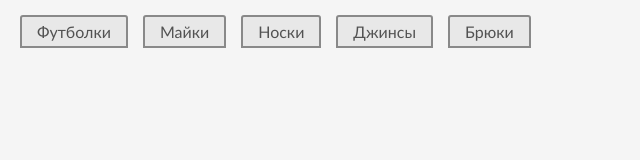
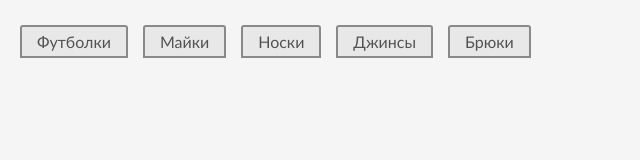
Before and after one commit to ZackTristen/market, a plain HTML site: page index.html in a window 1280 px wide. Shown: the whole page, without its empty margins (0-640 px from the left). Drawn offline with Linux system fonts and the light colour scheme.

Commit message:
Update style.css

```diff
--- a/style.css
+++ b/style.css
@@ -1,5 +1,7 @@
 body {
-  margin: 15px 0 0 15px;
+  margin-top: 15px;
+  margin-left:15px;
+  margin-right:15px;
   background-color:  rgb(245,245,245);
   font-family:"Calibri", sans-serif;
   color:rgb(82,82,82);
@@ -12,6 +14,7 @@ body {
   text-align: center;
   padding: 5px 15px 5px 15px;
   background-color:  rgb(232,232,232);
+  margin-top: 10px;
 
 }
 
```
